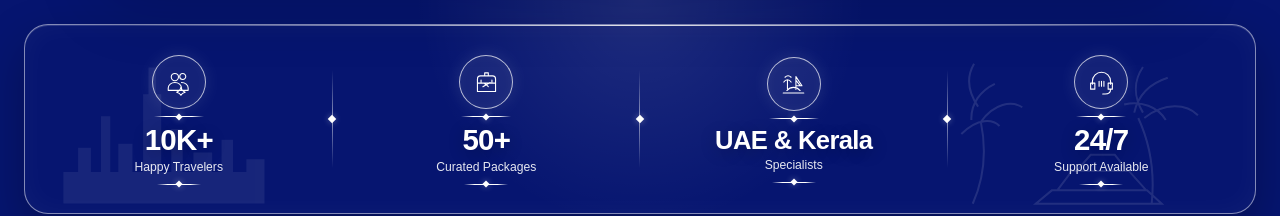
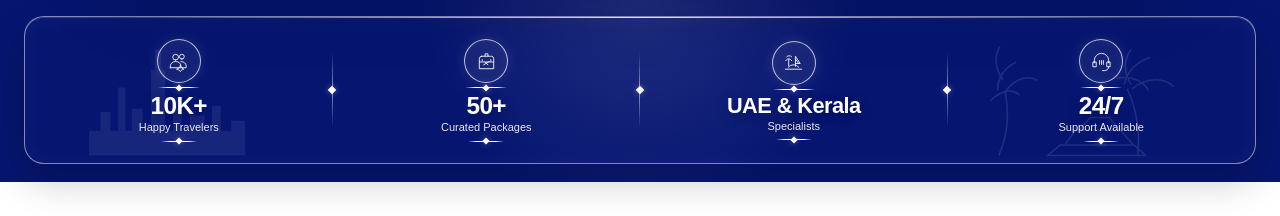
Before and after one commit to Fazilfazi991/flyo, a website: page index.html in a window 1280 px wide. Shown: the part 742-958 px from the top of the page. Drawn offline with Linux system fonts and the light colour scheme.

Commit message:
Fix package route output and compact stats strip

```diff
--- a/styles.css
+++ b/styles.css
@@ -76,23 +76,23 @@ h1 { max-width: 690px; margin: 0; color: white; font-size: clamp(46px, 4.5vw, 64
 .field { min-width: 0; height: 64px; padding: 0 16px; border: 1px solid var(--color-primary-15); border-radius: 11px; display: flex; align-items: center; gap: 8px; color: var(--color-primary); }
 .field input { width: 100%; min-width: 0; border: 0; outline: 0; color: var(--color-black-80); background: transparent; font-size: 12px; }
 
-.stats-luxury-section { position: relative; z-index: 2; padding: 26px 24px; background: radial-gradient(circle at 50% 0, rgba(255,255,255,.10), transparent 33%), var(--color-primary); }
-.stats-luxury-container { width: 100%; max-width: 1650px; margin: 0 auto; }
-.stats-luxury-box { position: relative; min-height: 190px; overflow: hidden; border: 1px solid rgba(255,255,255,.50); border-radius: 24px; background: var(--color-primary); box-shadow: 0 20px 48px rgba(0,0,0,.26), inset 0 1px 0 rgba(255,255,255,.15), inset 0 0 30px rgba(255,255,255,.04); display: grid; grid-template-columns: repeat(4, minmax(0, 1fr)); }
+.stats-luxury-section { position: relative; z-index: 2; padding: 18px 24px; background: radial-gradient(circle at 50% 0, rgba(255,255,255,.10), transparent 33%), var(--color-primary); }
+.stats-luxury-container { width: 100%; max-width: 1580px; margin: 0 auto; }
+.stats-luxury-box { position: relative; min-height: 148px; overflow: hidden; border: 1px solid rgba(255,255,255,.50); border-radius: 20px; background: var(--color-primary); box-shadow: 0 16px 38px rgba(0,0,0,.22), inset 0 1px 0 rgba(255,255,255,.15), inset 0 0 24px rgba(255,255,255,.04); display: grid; grid-template-columns: repeat(4, minmax(0, 1fr)); }
 .stats-luxury-box::before { content: ""; position: absolute; z-index: 3; top: -1px; left: 8%; right: 8%; height: 2px; background: linear-gradient(90deg, transparent, rgba(255,255,255,.90), transparent); }
 .stats-luxury-box::after { content: ""; position: absolute; inset: 0; pointer-events: none; background: radial-gradient(circle at 50% -10%, rgba(255,255,255,.10), transparent 34%); }
 .stats-silhouette { position: absolute; z-index: 0; bottom: 0; width: 29%; height: 82%; color: var(--color-white); fill: currentColor; stroke: currentColor; stroke-width: 3; opacity: .07; }
 .stats-silhouette-left { left: -2%; }
 .stats-silhouette-right { right: -1%; fill: none; opacity: .11; }
-.stats-luxury-item { position: relative; z-index: 2; min-width: 0; padding: 18px 18px 16px; display: flex; flex-direction: column; align-items: center; justify-content: center; gap: 6px; text-align: center; }
-.stats-icon-circle { width: 54px; height: 54px; flex: 0 0 54px; border: 1px solid rgba(255,255,255,.70); border-radius: 50%; color: var(--color-white); background: rgba(255,255,255,.06); box-shadow: 0 0 18px rgba(255,255,255,.10), inset 0 0 12px rgba(255,255,255,.04); display: grid; place-items: center; }
-.stats-icon-circle svg { width: 29px; height: 29px; fill: none; stroke: currentColor; stroke-width: 1.8; stroke-linecap: round; stroke-linejoin: round; }
-.stats-ornament { position: relative; width: 50px; height: 1px; margin: 1px 0 3px; background: linear-gradient(90deg, transparent, var(--color-white) 24%, var(--color-white) 76%, transparent); }
+.stats-luxury-item { position: relative; z-index: 2; min-width: 0; padding: 12px 16px 11px; display: flex; flex-direction: column; align-items: center; justify-content: center; gap: 4px; text-align: center; }
+.stats-icon-circle { width: 44px; height: 44px; flex: 0 0 44px; border: 1px solid rgba(255,255,255,.70); border-radius: 50%; color: var(--color-white); background: rgba(255,255,255,.06); box-shadow: 0 0 14px rgba(255,255,255,.10), inset 0 0 10px rgba(255,255,255,.04); display: grid; place-items: center; }
+.stats-icon-circle svg { width: 23px; height: 23px; fill: none; stroke: currentColor; stroke-width: 1.8; stroke-linecap: round; stroke-linejoin: round; }
+.stats-ornament { position: relative; width: 42px; height: 1px; margin: 0 0 2px; background: linear-gradient(90deg, transparent, var(--color-white) 24%, var(--color-white) 76%, transparent); }
 .stats-ornament::after { content: ""; position: absolute; left: 50%; top: 50%; width: 5px; height: 5px; background: var(--color-white); transform: translate(-50%,-50%) rotate(45deg); box-shadow: 0 0 6px rgba(255,255,255,.40); }
-.stats-ornament-bottom { width: 44px; margin: 3px 0 0; }
-.stats-value { color: var(--color-white); font: 600 clamp(28px, 2.3vw, 38px)/.95 var(--font-primary); letter-spacing: -.025em; white-space: nowrap; text-shadow: 0 3px 16px rgba(0,0,0,.25); }
-.stats-value-wide { font-size: clamp(24px, 2vw, 33px); }
-.stats-label { color: rgba(255,255,255,.90); font-size: clamp(12px, .95vw, 15px); line-height: 1.2; white-space: nowrap; }
+.stats-ornament-bottom { width: 36px; margin: 2px 0 0; }
+.stats-value { color: var(--color-white); font: 600 clamp(24px, 1.9vw, 32px)/.95 var(--font-primary); letter-spacing: -.025em; white-space: nowrap; text-shadow: 0 3px 14px rgba(0,0,0,.22); }
+.stats-value-wide { font-size: clamp(21px, 1.7vw, 28px); }
+.stats-label { color: rgba(255,255,255,.90); font-size: clamp(11px, .82vw, 13px); line-height: 1.2; white-space: nowrap; }
 .stats-divider { position: absolute; right: 0; top: 24%; width: 1px; height: 52%; background: linear-gradient(180deg, transparent, rgba(255,255,255,.55), transparent); }
 .stats-divider span { position: absolute; left: 50%; top: 50%; width: 6px; height: 6px; background: var(--color-white); transform: translate(-50%,-50%) rotate(45deg); box-shadow: 0 0 6px rgba(255,255,255,.35); }
 
```
Also changed, not shown: scripts/build-static.js (+11 -0 lines), vercel.json.
